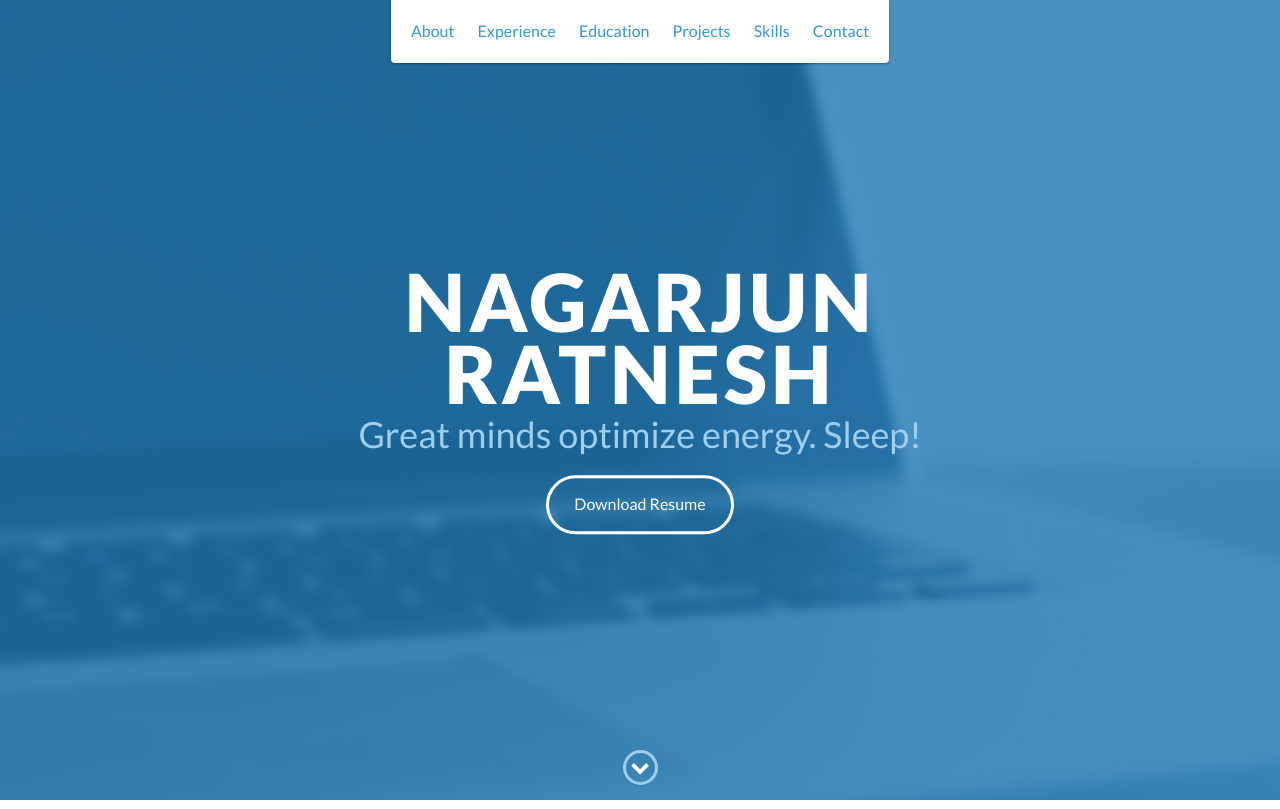
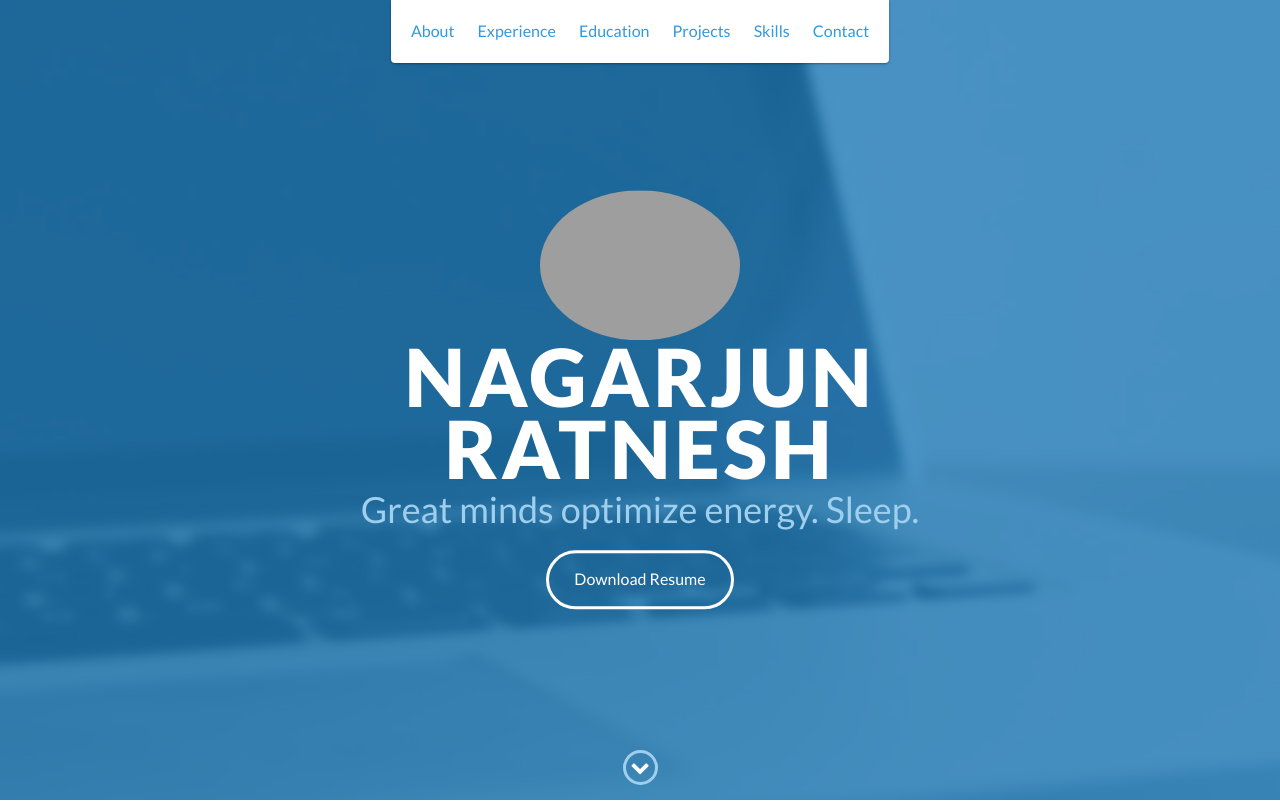
Before and after one commit to rnagarjun/rnagarjun.github.io, a PHP site: page / in a window 1280 px wide. Shown: the top 809 px of the page. Run offline with PHP 8.4, Linux system fonts and the light colour scheme; style sheets or scripts are compiled from the project's sources; grey boxes are pictures that could not be loaded.

Commit message:
uploaded profilepic

```diff
--- a/index.html
+++ b/index.html
@@ -48,8 +48,9 @@
 
     <div id="lead">
         <div id="lead-content">
+			<img id="me" src="images/nagzi.png" alt="Avatar" style="width:200px">
             <h1>Nagarjun Ratnesh</h1>
-            <h2>Great minds optimize energy. Sleep! </h2>
+            <h2>Great minds optimize energy. Sleep. </h2>
             <a href="NagarjunRatneshResume.pdf" class="btn-rounded-white">Download Resume</a>
         </div>
         <!-- End #lead-content -->
@@ -306,6 +307,7 @@
                         <i class="fa fa-chevron-up" aria-hidden="true"></i>
                     </span>
                 </div>
+<!--
                 <div class="col-sm-5 social">
                     <ul>
                         <li>
@@ -328,6 +330,9 @@
                         </li>
                     </ul>
                 </div>
+				-->
+
+
             </div>
         </div>
     </footer>
--- a/scss/styles.scss
+++ b/scss/styles.scss
@@ -354,6 +354,10 @@ footer {
     background-size: cover;
     padding: 15px;
     overflow: hidden;
+}
+
+#me {
+	border-radius: 50%;
 }
 
 #lead-content {
```
Also changed, not shown: images/nagzi.jpg (added).
